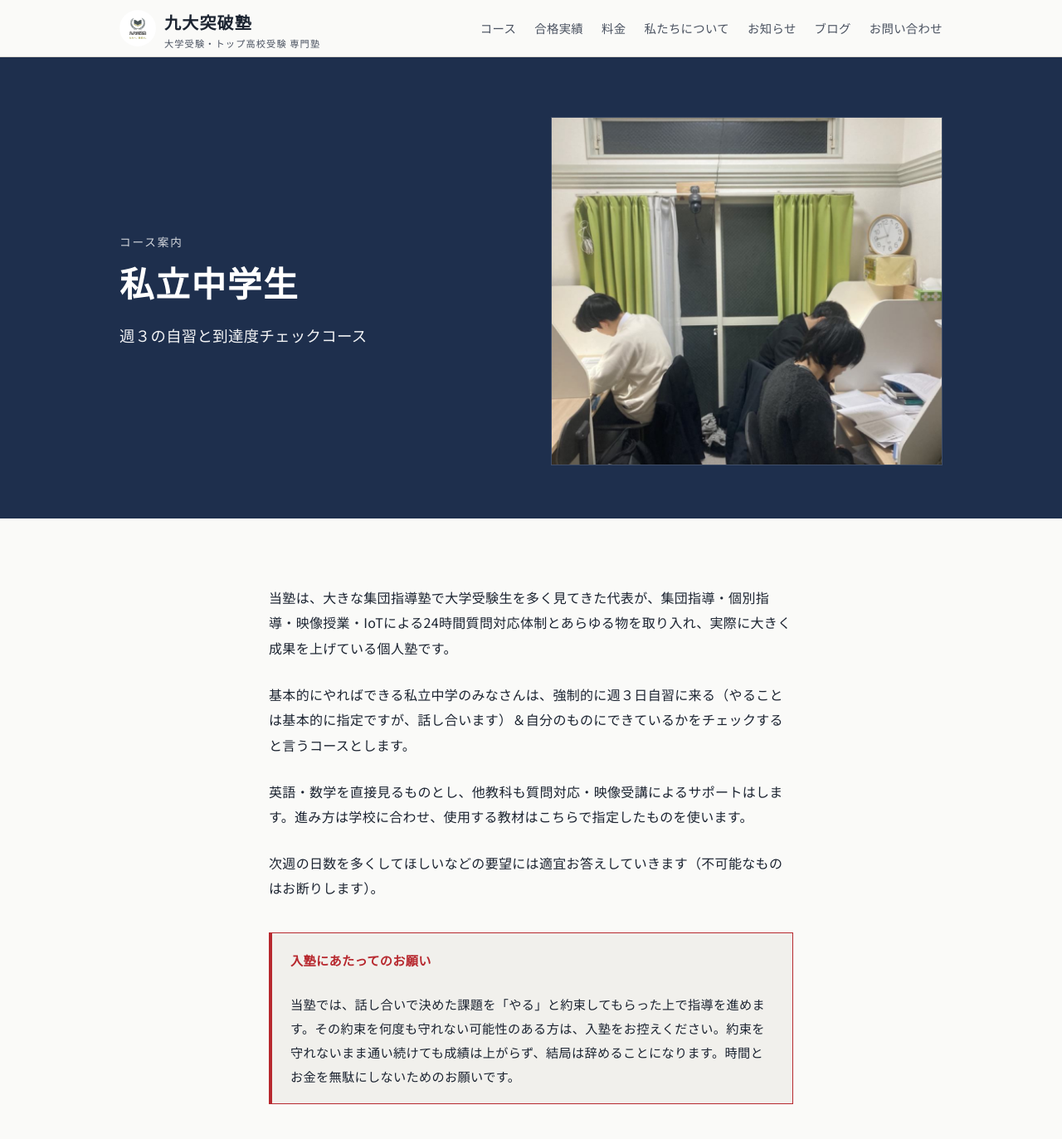
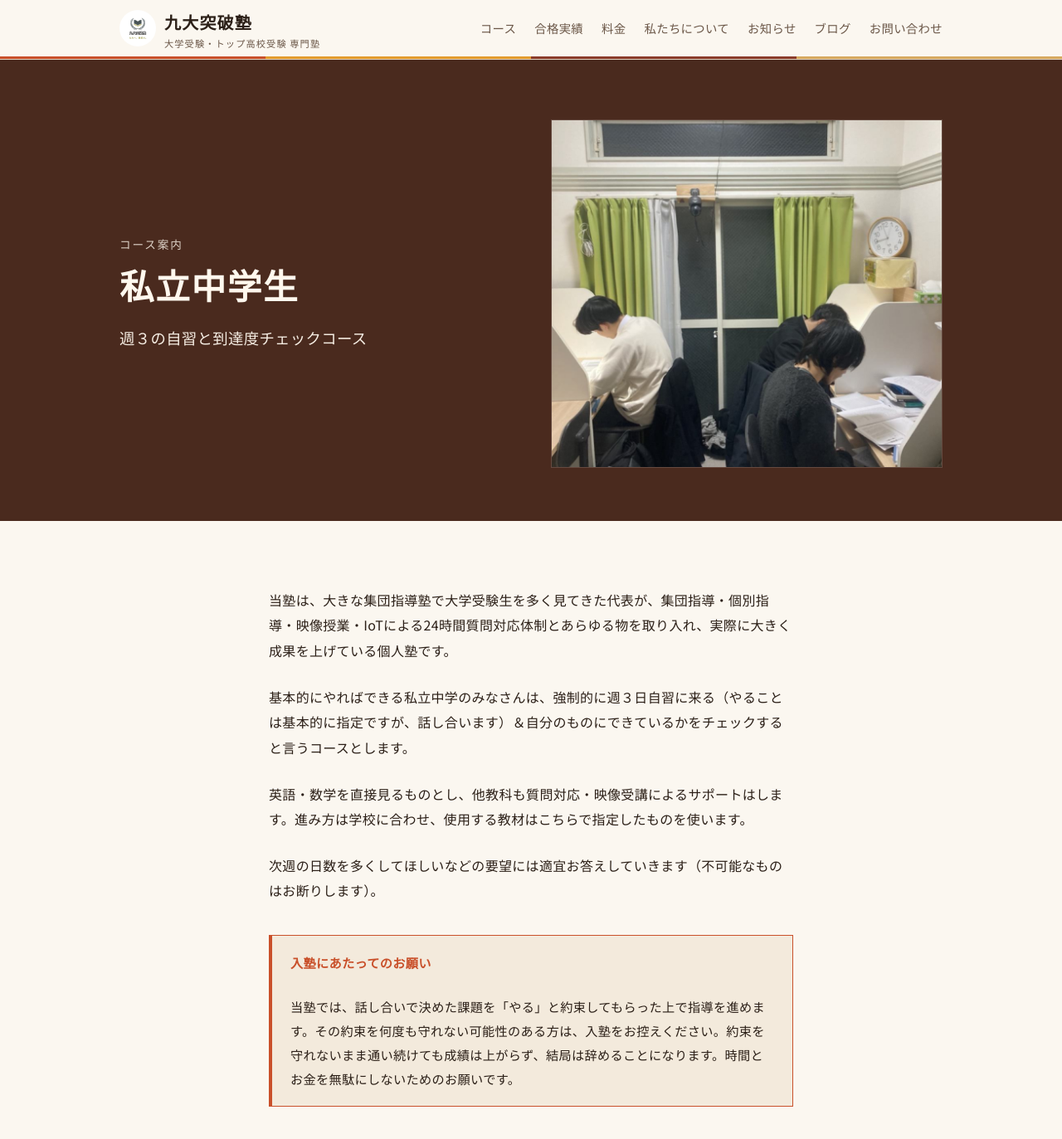
Before and after one commit to kyutotsujuku-collab/kyudai-top, a Jekyll site: the page chugaku-shiritsu/index.html, which Jekyll copies as it is, in a window 1280 px wide and 1400 px high. Shown: the top 1373 px of the window at 83% size. Built offline with Jekyll 4.4.1, drawn with Linux system fonts in a browser that asks for light colours.

Commit message:
秋仕様の配色に変更（共通CSS）

```diff
--- a/assets/site.css
+++ b/assets/site.css
@@ -1,11 +1,12 @@
-:root{--bg:#FAFAF8;--bg2:#F1F0EC;--ink:#1B2330;--ink2:#4A5260;--line:#D9D7D0;--navy:#1E2F4D;--navy-ink:#FFFFFF;--seal:#B7282E}
-@media (prefers-color-scheme:dark){:root:not([data-theme="light"]){--bg:#141820;--bg2:#1C2129;--ink:#ECEBE6;--ink2:#AEB3BC;--line:#2E3540;--navy:#0F1A2E;--navy-ink:#ECEBE6;--seal:#D8474D}}
+:root{--bg:#FBF7F0;--bg2:#F3EADC;--ink:#2B1F17;--ink2:#6B5748;--line:#E0D3C1;--navy:#4A2A1E;--navy-ink:#FFF8EE;--seal:#C9502A}
+@media (prefers-color-scheme:dark){:root:not([data-theme="light"]){--bg:#1B1512;--bg2:#241C17;--ink:#F1E8DC;--ink2:#BDAA98;--line:#3A2E26;--navy:#2A1710;--navy-ink:#F1E8DC;--seal:#E4683C}}
 *{box-sizing:border-box;margin:0;padding:0}
 body{background:var(--bg);color:var(--ink);font-family:"Noto Sans JP",system-ui,sans-serif;font-size:16px;line-height:1.9;letter-spacing:.02em;-webkit-font-smoothing:antialiased}
 img{max-width:100%;display:block}a{color:inherit}
 h1,h2,h3{font-family:"Noto Serif JP","Hiragino Mincho ProN",serif;font-weight:700;line-height:1.4;letter-spacing:.04em}
 .wrap{max-width:1040px;margin:0 auto;padding:0 24px}.narrow{max-width:680px;margin:0 auto}
 header{position:sticky;top:0;z-index:10;background:var(--bg);border-bottom:1px solid var(--line)}
+header::after{content:"";display:block;height:3px;background:linear-gradient(90deg,#C9502A 0 25%,#E39B2D 25% 50%,#8A3B2A 50% 75%,#D7A95F 75% 100%)}
 .hd{display:flex;align-items:center;justify-content:space-between;height:68px}
 .brand{display:flex;align-items:center;gap:10px;font-family:"Noto Serif JP",serif;font-weight:700;font-size:1.25rem;text-decoration:none;letter-spacing:.06em}
 .brand img{width:44px;height:44px;border-radius:50%;object-fit:cover}
@@ -57,8 +58,8 @@ nav a{position:relative}
 nav > ul > li > a::after{content:"";position:absolute;left:0;right:0;bottom:-6px;height:2px;background:var(--seal);transform:scaleX(0);transform-origin:left;transition:transform .3s ease}
 nav > ul > li > a:hover::after,nav > ul > li > a:focus-visible::after{transform:scaleX(1)}
 .target > div,.courses a,.plans .plan,.ways .way,.scene figure img,.gallery figure img,.page-hero img{transition:transform .35s ease,box-shadow .35s ease,border-color .35s ease}
-.target > div:hover,.courses a:hover,.plans .plan:hover,.ways .way:hover{transform:translateY(-4px);box-shadow:0 14px 30px -18px rgba(20,32,56,.35)}
-.scene figure:hover img,.gallery figure:hover img{transform:translateY(-4px);box-shadow:0 18px 36px -20px rgba(20,32,56,.45)}
+.target > div:hover,.courses a:hover,.plans .plan:hover,.ways .way:hover{transform:translateY(-4px);box-shadow:0 14px 30px -18px rgba(60,34,22,.35)}
+.scene figure:hover img,.gallery figure:hover img{transform:translateY(-4px);box-shadow:0 18px 36px -20px rgba(60,34,22,.45)}
 .cta,.btn{transition:transform .25s ease,filter .25s ease,box-shadow .25s ease}
-.cta:hover,.btn:hover{transform:translateY(-2px);box-shadow:0 10px 24px -12px rgba(183,40,46,.6)}
+.cta:hover,.btn:hover{transform:translateY(-2px);box-shadow:0 10px 24px -12px rgba(201,80,42,.6)}
 @media (prefers-reduced-motion:reduce){.reveal{opacity:1;transform:none;transition:none}.hero h1,.hero .lead,.hero .cta,.hero .record{animation:none}}
```
